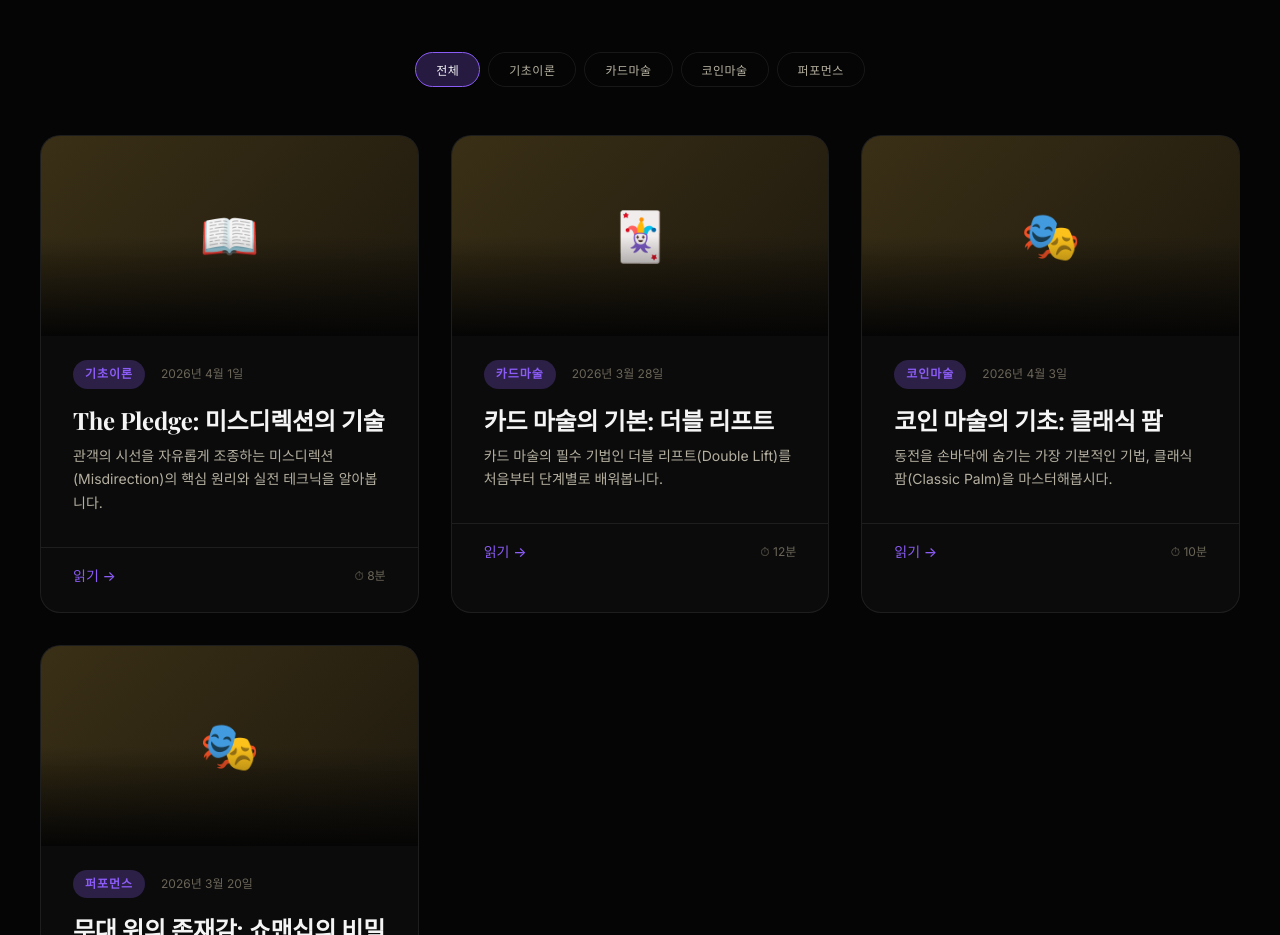
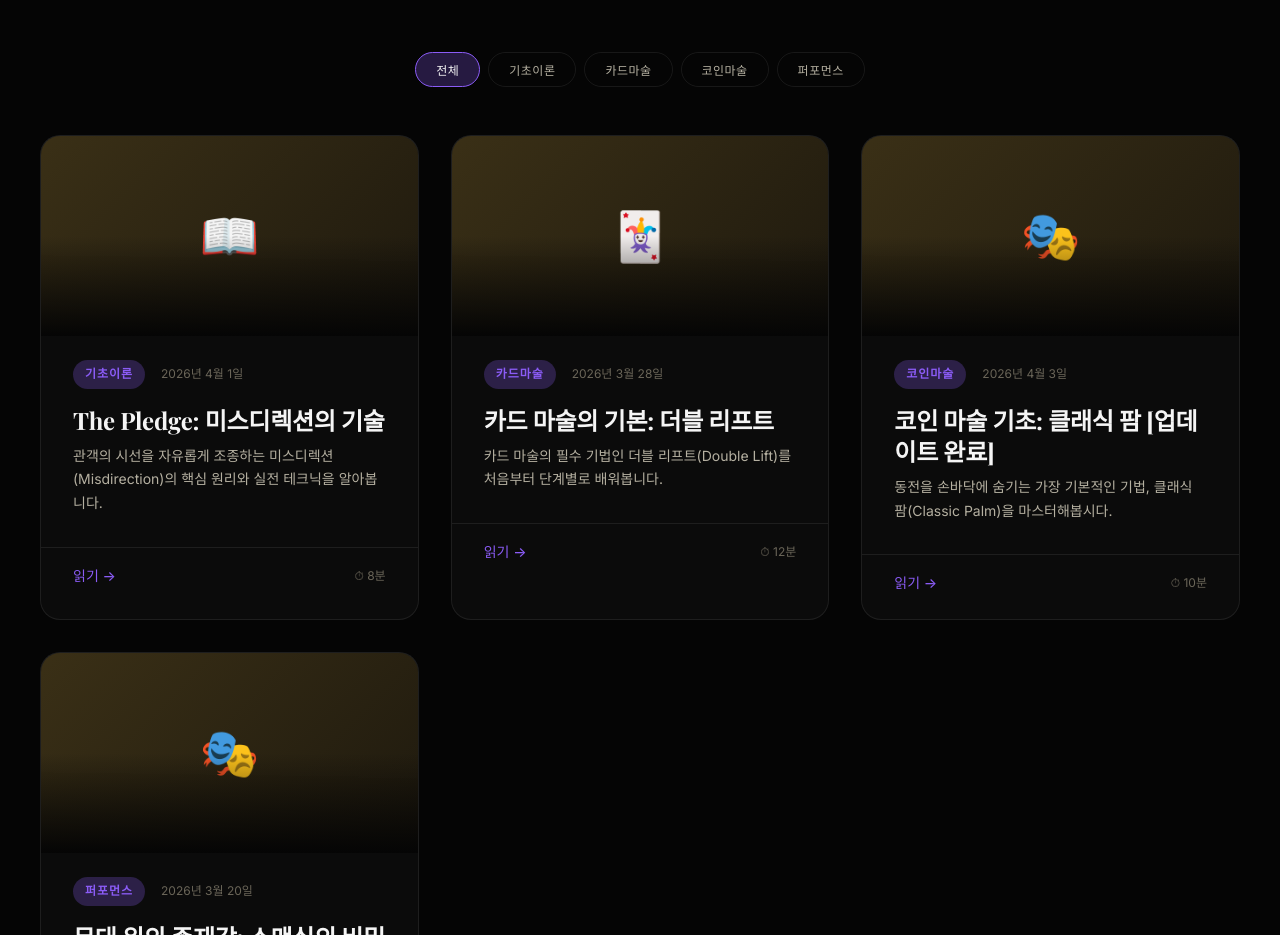
Before and after one commit to finale7942/blog-pistol, a plain HTML site: page index.html in a window 1280 px wide. Shown: the part 1440-2375 px from the top of the page. Drawn offline with nearby package versions, Linux system fonts and the light colour scheme; a web font is replaced by a local one.

Commit message:
fix: update script versioning and confirm post title

```diff
--- a/index.html
+++ b/index.html
@@ -111,8 +111,8 @@
   <button class="scroll-top" id="scroll-top" aria-label="Scroll to Top">↑</button>
 
   <!-- Scripts -->
-  <script src="js/posts.js"></script>
-  <script src="js/main.js"></script>
+  <script src="js/posts.js?v=2"></script>
+  <script src="js/main.js?v=2"></script>
   <script>
     // Initialize Home Page
     document.addEventListener('DOMContentLoaded', () => {
--- a/js/posts.js
+++ b/js/posts.js
@@ -120,7 +120,7 @@ const POSTS = [
   },
   {
     id: "coin-magic-basics",
-    title: "코인 마술의 기초: 클래식 팜",
+    title: "코인 마술 기초: 클래식 팜 [업데이트 완료]",
     excerpt: "동전을 손바닥에 숨기는 가장 기본적인 기법, 클래식 팜(Classic Palm)을 마스터해봅시다.",
     category: "코인마술",
     date: "2026-04-03",
```
Also changed, not shown: post.html (+2 -2 lines).
